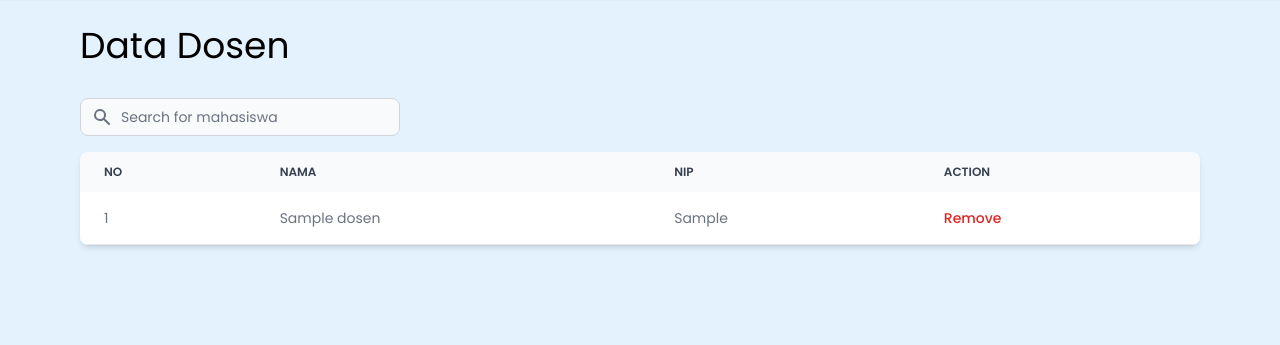
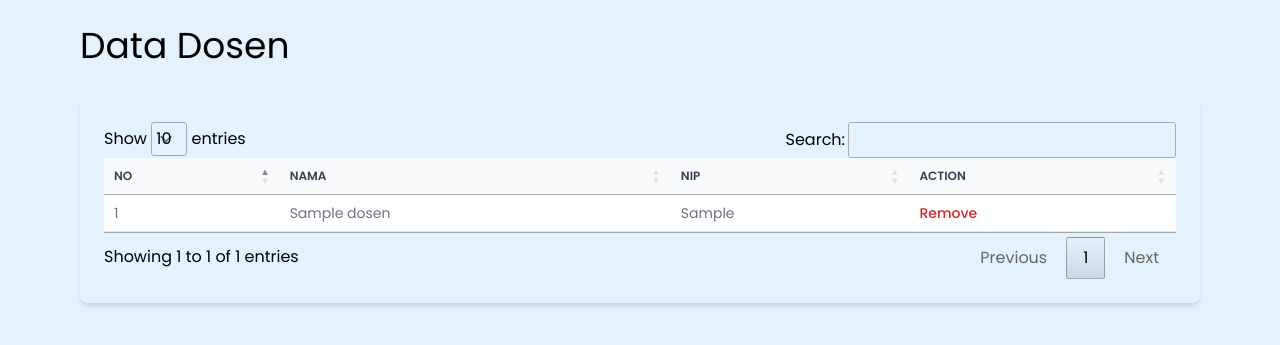
Before and after one commit to anisatulmarifah/PPL_B_6, a PHP site: page /operator/data_dosen.php in a window 1280 px wide. Shown: the part 70-415 px from the top of the page. Run offline with PHP 8.4, Linux system fonts and the light colour scheme; tables that the repository leaves empty or names only in its code hold one stand-in row (values such as "Sample post"); some libraries are stand-ins or nearby versions.

Commit message:
update tabel dosen operator

```diff
--- a/departemen/data_dosen.php
+++ b/departemen/data_dosen.php
@@ -44,8 +44,6 @@ require_once('../db_login.php');
       <!-- end of search -->
     </div>
 
-
-
     <div class="overflow-x-auto mx-20 relative shadow-md sm:rounded-lg p-6">
       <table id="table" class="w-full text-sm text-left text-gray-500 dark:text-gray-400 mt-4">
         <thead class="text-xs text-gray-700 uppercase bg-gray-50 dark:bg-gray-700 dark:text-gray-400">
@@ -58,9 +56,6 @@ require_once('../db_login.php');
             </th>
             <th scope="col" class="py-3 px-6">
               NIP
-            </th>
-            <th scope="col" class="py-3 px-6">
-              Action
             </th>
           </tr>
         </thead>
@@ -93,7 +88,6 @@ require_once('../db_login.php');
                   <td class='py-4 px-6 bg-white border-b dark:bg-gray-800 dark:border-gray-700 hover:bg-gray-50 dark:hover:bg-gray-600'>" . $no . "</td>
                   <td class='py-4 px-6 bg-white border-b dark:bg-gray-800 dark:border-gray-700 hover:bg-gray-50 dark:hover:bg-gray-600'>" . $row["nama"] . "</td>
                   <td class='py-4 px-6 bg-white border-b dark:bg-gray-800 dark:border-gray-700 hover:bg-gray-50 dark:hover:bg-gray-600'>" . $row["nip"] . "</td>
-                  <td class='py-4 px-6 bg-white border-b dark:bg-gray-800 dark:border-gray-700 hover:bg-gray-50 dark:hover:bg-gray-600 font-medium text-red-600 dark:text-red-500 hover:underline' data-modal-toggle='deleteModal'>Remove</td>
                   </tr>";
             $no = $no + 1;
           }
--- a/operator/data_dosen.php
+++ b/operator/data_dosen.php
@@ -12,9 +12,16 @@ require_once('../db_login.php');
   <meta name="viewport" content="width=device-width, initial-scale=1.0" />
   <link rel="stylesheet" href="https://unpkg.com/flowbite@1.5.3/dist/flowbite.min.css" />
   <script src="https://cdn.tailwindcss.com?plugins=forms,typography,aspect-ratio,line-clamp"></script>
+
+<!-- TAMBAH -->
+  <script src="https://code.jquery.com/jquery-3.6.1.min.js" integrity="sha256-o88AwQnZB+VDvE9tvIXrMQaPlFFSUTR+nldQm1LuPXQ=" crossorigin="anonymous"></script>
+  <link rel="stylesheet" href="https://cdn.datatables.net/1.12.1/css/jquery.dataTables.min.css">
+  <script src="https://cdn.datatables.net/1.12.1/js/jquery.dataTables.min.js"></script>
+
 </head>
 
   <body>
+
   <!-- Navbar -->
 
   <!-- End of Navbar -->
@@ -24,7 +31,7 @@ require_once('../db_login.php');
     <div class="flex justify-between mx-20 mt-8">
 
       <!-- search bar -->
-      <div class="flex justify-right mb-4">
+      <!-- <div class="flex justify-right mb-4">
       <label for="table-search" class="sr-only">Search</label>
         <div class="relative">
             <div class="flex absolute inset-y-0 left-0 items-center pl-3 pointer-events-none">
@@ -32,14 +39,12 @@ require_once('../db_login.php');
             </div>
             <input type="text" id="table-search" class="block p-2 pl-10 w-80 text-sm text-gray-900 bg-gray-50 rounded-lg border border-gray-300 focus:ring-blue-500 focus:border-blue-500 dark:bg-gray-700 dark:border-gray-600 dark:placeholder-gray-400 dark:text-white dark:focus:ring-blue-500 dark:focus:border-blue-500" placeholder="Search for mahasiswa">
         </div>
-      </div>
+      </div> -->
       <!-- end of search -->
     </div>
 
-
-
-    <div class="overflow-x-auto mx-20 relative shadow-md sm:rounded-lg">
-      <table class="w-full text-sm text-left text-gray-500 dark:text-gray-400">
+    <div class="overflow-x-auto mx-20 relative shadow-md sm:rounded-lg p-6">
+      <table id="table" class="w-full text-sm text-left text-gray-500 dark:text-gray-400 mt-4">
         <thead class="text-xs text-gray-700 uppercase bg-gray-50 dark:bg-gray-700 dark:text-gray-400">
           <tr>
             <th scope="col" class="py-3 px-6">
@@ -60,11 +65,18 @@ require_once('../db_login.php');
 
         <!-- ambil data dari database -->
         <?php
+          $query_param = $_SERVER["QUERY_STRING"];
+          $sql = "";
+          if ($query_param) {
+            $name = strtolower(explode("=", $query_param)[1]);
+            $sql = "SELECT * FROM data_dosen WHERE LOWER(nama) LIKE '%$name%'";
+          } else {
             $sql = "SELECT * FROM data_dosen";
+          }
+
           $result = $db->query($sql);
-          $nomor = 0;
 
-          if(!$result){
+          if (!$result) {
             die("Invalid query: " . $db->error);
           }
           ?>
@@ -72,14 +84,15 @@ require_once('../db_login.php');
 
 
           <?php
-              while($row = $result->fetch_assoc()){
-                $nomor++;
+          $no = 1;
+          while ($row = $result->fetch_assoc()) {
             echo "<tr>
-                  <td class='py-4 px-6 bg-white border-b dark:bg-gray-800 dark:border-gray-700 hover:bg-gray-50 dark:hover:bg-gray-600'>".$nomor. "</td>
-                  <td class='py-4 px-6 bg-white border-b dark:bg-gray-800 dark:border-gray-700 hover:bg-gray-50 dark:hover:bg-gray-600'>".$row["nama"]. "</td>
-                  <td class='py-4 px-6 bg-white border-b dark:bg-gray-800 dark:border-gray-700 hover:bg-gray-50 dark:hover:bg-gray-600'>".$row["nip"]. "</td>
+                  <td class='py-4 px-6 bg-white border-b dark:bg-gray-800 dark:border-gray-700 hover:bg-gray-50 dark:hover:bg-gray-600'>" . $no . "</td>
+                  <td class='py-4 px-6 bg-white border-b dark:bg-gray-800 dark:border-gray-700 hover:bg-gray-50 dark:hover:bg-gray-600'>" . $row["nama"] . "</td>
+                  <td class='py-4 px-6 bg-white border-b dark:bg-gray-800 dark:border-gray-700 hover:bg-gray-50 dark:hover:bg-gray-600'>" . $row["nip"] . "</td>
                   <td class='py-4 px-6 bg-white border-b dark:bg-gray-800 dark:border-gray-700 hover:bg-gray-50 dark:hover:bg-gray-600 font-medium text-red-600 dark:text-red-500 hover:underline' data-modal-toggle='deleteModal'>Remove</td>
                   </tr>";
+            $no = $no + 1;
           }
               ?>
             </td>
@@ -335,9 +348,11 @@ require_once('../db_login.php');
         navBar.classList.remove("open");
       });
     </script>
-  </body>
-  <head>
-
+    <script>
+      $(document).ready(function() {
+        $('#table').DataTable();
+      });
+    </script>
   <script src="https://unpkg.com/flowbite@1.5.3/dist/flowbite.js"></script>
 </body>
 
```
Lines whose indentation alone changed are shown as unchanged.
